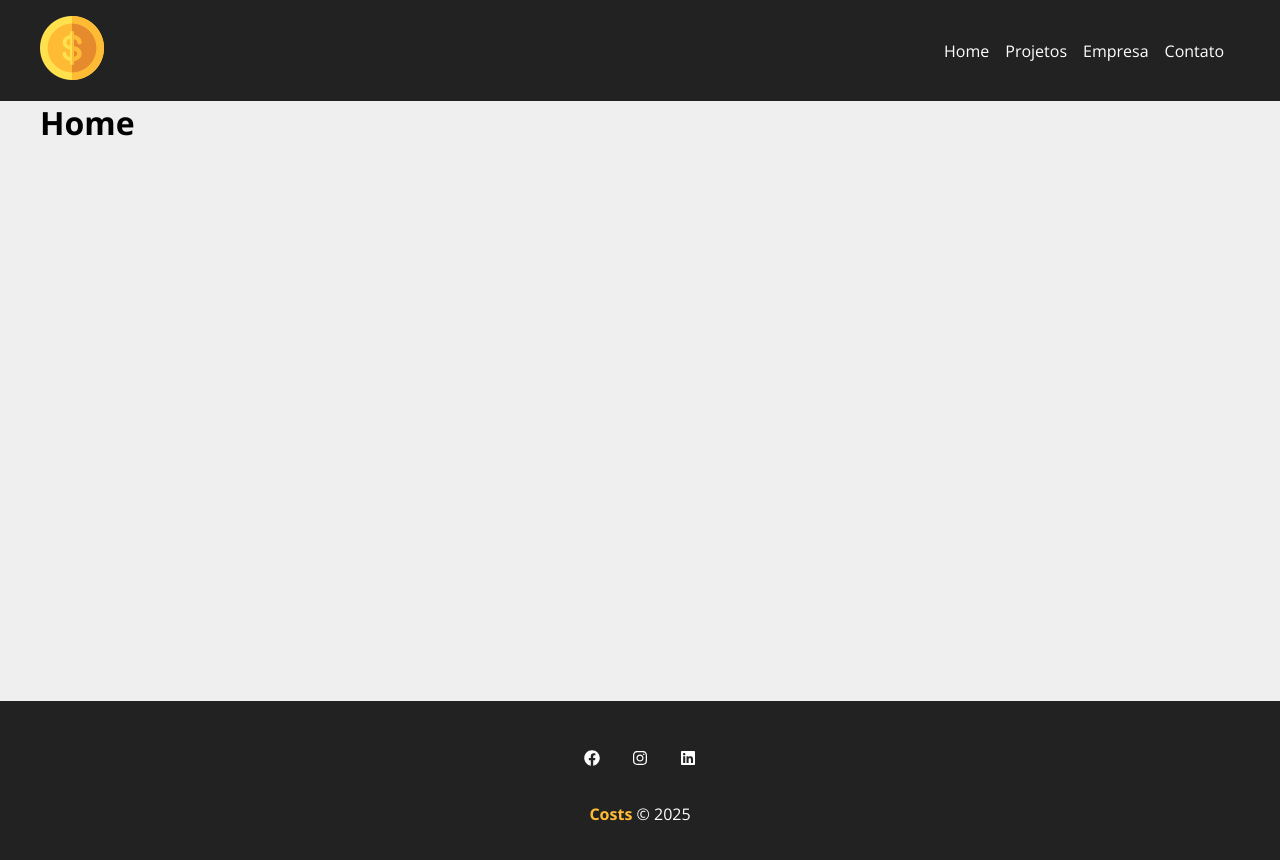
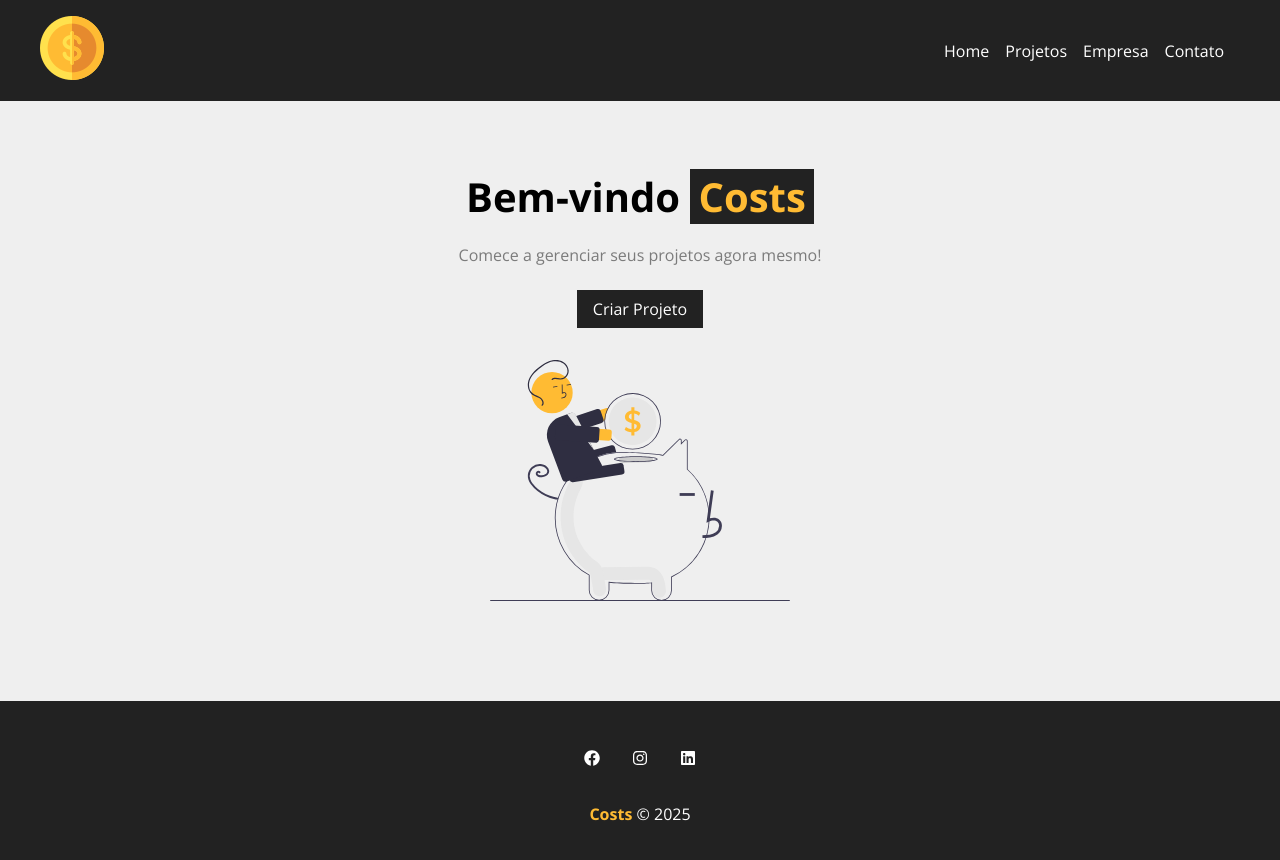
Before and after one commit to RaphaelRosa74/projeto-costs, a React (Create React App) app in the folder costs-project/: page / in a window 1280 px wide. Shown: the top 860 px of the page. Built offline with nearby package versions, Linux system fonts and the light colour scheme; the HTML template or start-up script is replaced by a standard one.

Commit message:
atualizaçoes de componentes como o home e o newpeojects

```diff
--- /dev/null
+++ b/costs-project/src/components/layout/LinkButton.jsx
@@ -0,0 +1,12 @@
+import { Link } from "react-router-dom"
+import styles from './LinkButton.module.css'
+
+function LinkButton({to, text}){
+    return(
+        <Link className={styles.btn} to={to}>
+            {text}
+        </Link>
+    )
+}
+
+export default LinkButton
--- /dev/null
+++ b/costs-project/src/components/layout/LinkButton.module.css
@@ -0,0 +1,11 @@
+.btn{
+    background-color: #222;
+    color: #fff;
+    padding: 0.5em 1em;
+    text-decoration: none;
+    transition: 0.5s;
+}
+
+.btn:hover{
+    color: #ffbb33;
+}
--- a/costs-project/src/components/pages/Home.jsx
+++ b/costs-project/src/components/pages/Home.jsx
@@ -1,6 +1,15 @@
+import styles from './Home.module.css'
+import savings from '../../img/savings.svg'
+import LinkButton from '../layout/LinkButton'
+
 function Home(){
     return (
-        <h1>Home</h1>
+        <section className={styles.home_container}>
+            <h1>Bem-vindo <span>Costs</span></h1>
+            <p>Comece a gerenciar seus projetos agora mesmo!</p>
+            <LinkButton to="/newproject" text="Criar Projeto"/>
+            <img src={savings} alt="Costs" />
+        </section>
     )
 }
 
--- /dev/null
+++ b/costs-project/src/components/pages/Home.module.css
@@ -0,0 +1,29 @@
+.home_container{
+    width: 100%;
+    display: flex;
+    flex-direction: column;
+    align-items: center;
+    justify-content: center;
+    padding: 4em;
+}
+
+.home_container h1{
+    font-size: 2.5em;
+    margin-bottom: 0.5em;
+}
+
+.home_container h1 span{
+    color: #ffbb33;
+    padding: 0 0.2em;
+    background-color: #222;
+}
+
+.home_container p{
+    margin-bottom: 1.5em;
+    color: #7b7b7b;
+}
+
+.home_container img{
+    width: 300px;
+    margin: 2em 0;
+}
--- a/costs-project/src/components/pages/NewPoject.jsx
+++ b/costs-project/src/components/pages/NewPoject.jsx
@@ -1,6 +1,13 @@
+import ProjectForm from '../project/ProjectForm'
+import styles from './NewProject.module.css'
+
 function NewProject(){
     return (
-        <h1>NewProject</h1>
+        <div className={styles.np_container}>
+            <h1>Criar Projeto</h1>
+            <p>Crie seu projeto para depois adicionar os serviços</p>
+            <ProjectForm/>
+        </div>
     )
 }
 
--- /dev/null
+++ b/costs-project/src/components/pages/NewProject.module.css
@@ -0,0 +1,13 @@
+.np_container{
+    width: 450px;
+    margin: 0 auto;
+    padding: 3em;
+}
+
+.np_container h1{
+    margin-bottom: 0.5em;
+}
+
+.np_container p{
+    color: #7b7b7b;
+}
--- /dev/null
+++ b/costs-project/src/components/project/ProjectForm.jsx
@@ -0,0 +1,22 @@
+function ProjectForm(){
+    return(
+        <form>
+            <div>
+                <input type="text" placeholder="Nome do projeto" />
+            </div>
+            <div>
+                <input type="number" placeholder="Orçamento total" />
+            </div>
+            <div>
+                <select name="category_id">
+                    <option disabled selected>Categoria</option>
+                </select>
+            </div>
+            <div>
+                <input type="submit" value="Criar projeto" />
+            </div>
+        </form>
+    )
+}
+
+export default ProjectForm
```
